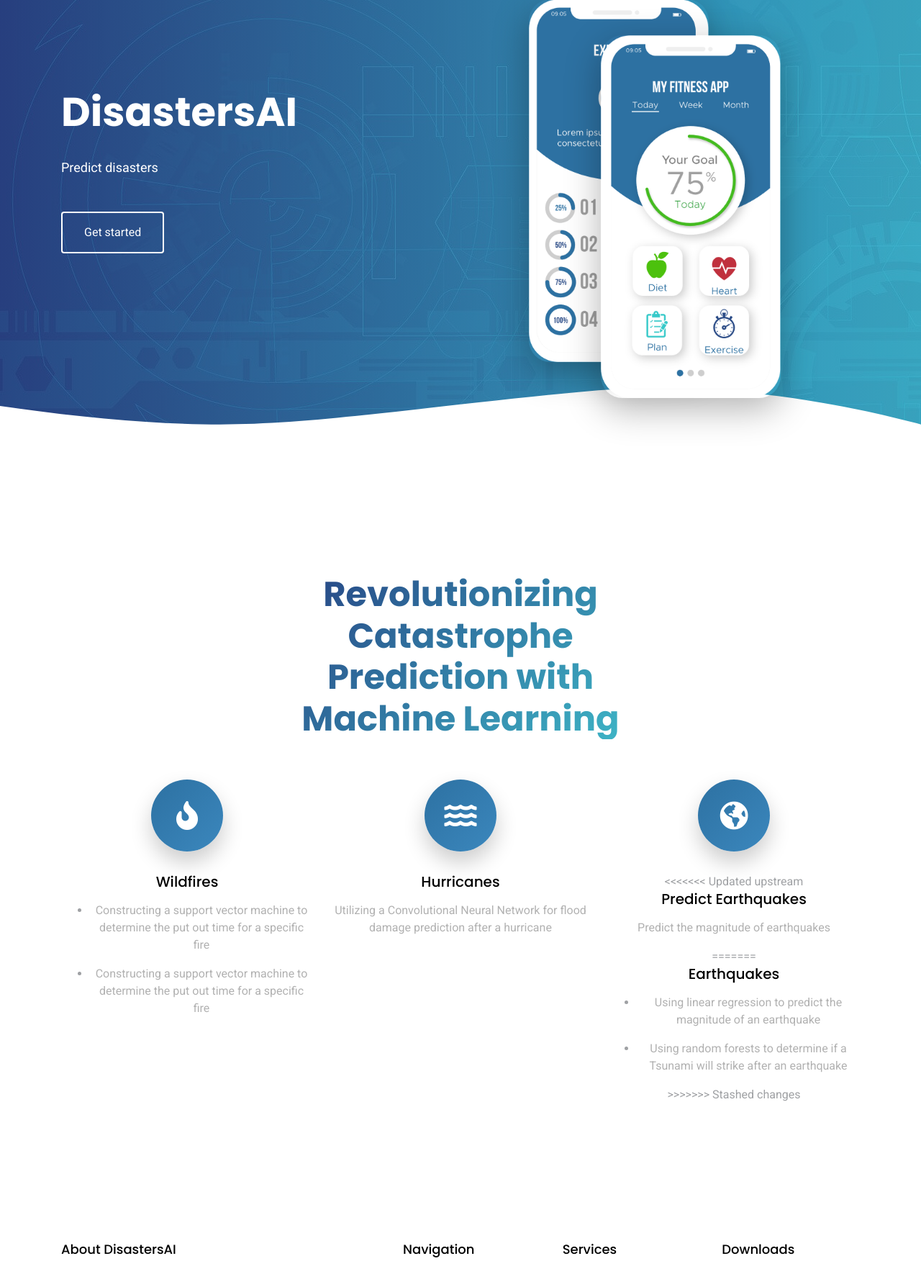
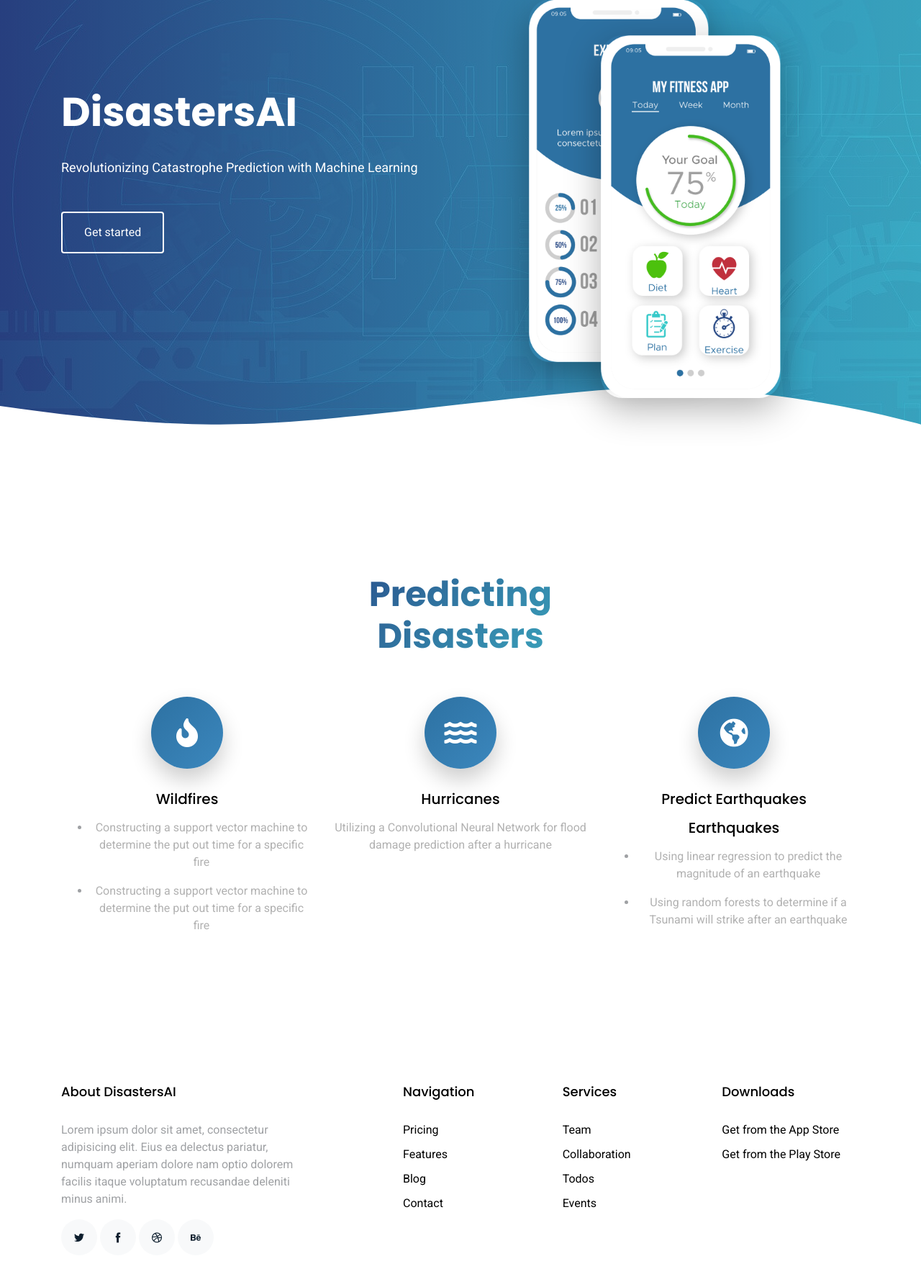
Before and after one commit to TeamDeltaHacks/DisastersAI, a Flask app: page / in a window 1280 px wide. Shown: the part 195-1965 px from the top of the page at 72% size. Run offline with Flask 2, Linux system fonts and the light colour scheme; some libraries are stand-ins or nearby versions.

Commit message:
Update index

```diff
--- a/templates/index.html
+++ b/templates/index.html
@@ -103,7 +103,7 @@
           <div class="row">
             <div class="col-lg-7 text-center text-lg-left">
               <h1 data-aos="fade-right">DisastersAI</h1>
-              <p class="mb-5" data-aos="fade-right" data-aos-delay="100">Predict disasters</p>
+              <p class="mb-5" data-aos="fade-right" data-aos-delay="100">Revolutionizing Catastrophe Prediction with Machine Learning</p>
               <p data-aos="fade-right" data-aos-delay="200" data-aos-offset="-500"><a href="#" class="btn btn-outline-white">Get started</a></p>
             </div>
             <div class="col-lg-5 iphone-wrap">
@@ -125,7 +125,7 @@
 
         <div class="row justify-content-center text-center mb-5">
           <div class="col-md-5" data-aos="fade-up">
-            <h2 class="section-heading">Revolutionizing Catastrophe Prediction with Machine Learning</h2>
+            <h2 class="section-heading">Predicting Disasters</h2>
           </div>
         </div>
 
@@ -156,17 +156,13 @@
               <div class="wrap-icon icon-1">
                 <i class="icon fas fa-globe-americas"></i>
               </div>
-<<<<<<< Updated upstream
               <h3 class="mb-3">Predict Earthquakes</h3>
-              <p>Predict the magnitude of earthquakes</p>
-=======
               <h3 class="mb-3">Earthquakes</h3>
               <ul>
                 <li><p>Using linear regression to predict the magnitude of an earthquake</p></li>
                 <li><p>Using random forests to determine if a Tsunami will strike after an earthquake</p></li>
               </ul>
 
->>>>>>> Stashed changes
             </div>
           </div>
         </div>
```
